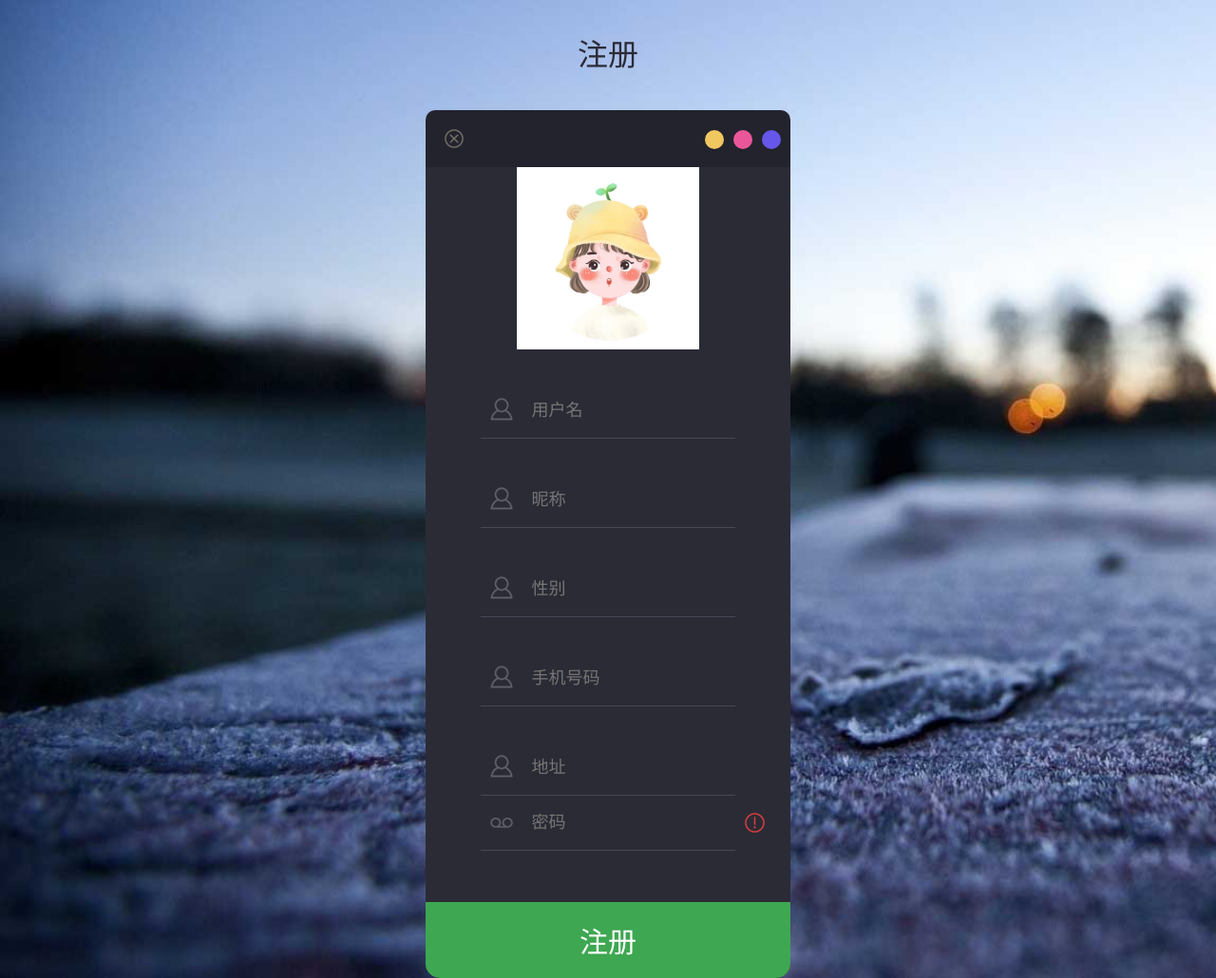
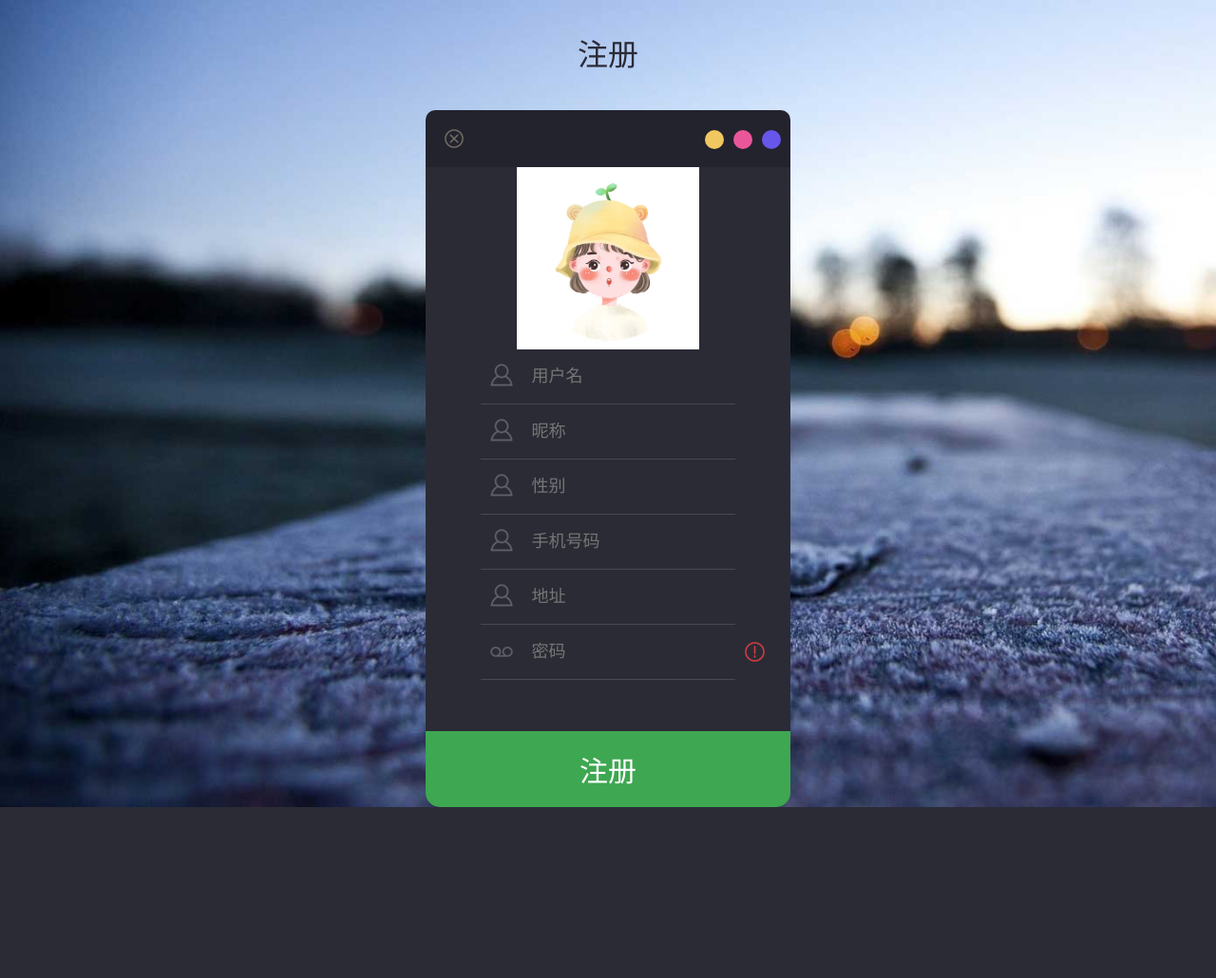
Before and after one commit to HeloWXL/flower, a Java web app: page /register in a window 1280 px wide. Shown: the whole page at 95% size. After the commit the page ends 850 px from the top, so only its background shows below. Run offline with Spring Boot 4, a stand-in JSP engine, Linux system fonts and the light colour scheme; some of the project's set-up classes (security, data sources, template engines, error pages and the like) are left out, and stand-ins take their place.

Commit message:
用户注册+登录修改

```diff
--- a/src/main/webapp/WEB-INF/views/user/register.jsp
+++ b/src/main/webapp/WEB-INF/views/user/register.jsp
@@ -32,93 +32,15 @@
     <div class="clear"> </div>
     <div class="avtar"><img src="${ctx}/res/img/login.jpg" /></div>
     <form>
-        <input type="text" class="text"  placeholder="用户名" id="username">
-        <input type="text" class="text"  placeholder="昵称" id="nickname">
-        <input type="text" class="text"  placeholder="性别" id="sex">
-        <input type="text" class="text"  placeholder="手机号码" id="phone">
-        <input type="text" class="text"  placeholder="地址" id="address">
+        <input type="text" class="text"  placeholder="用户名" id="username" style="margin-top: 0em;">
+        <input type="text" class="text"  placeholder="昵称" id="nickname" style="margin-top: 0em;">
+        <input type="text" class="text"  placeholder="性别" id="sex" style="margin-top: 0em;">
+        <input type="text" class="text"  placeholder="手机号码" id="phone" style="margin-top: 0em;">
+        <input type="text" class="text"  placeholder="地址" id="address" style="margin-top: 0em;">
         <div class="key"><input type="password" placeholder="密码" id="password"></div>
     </form>
     <div class="signin"><input type="submit" value="注册" id="register"></div>
 </div>
 </body>
-<script>
-    /**
-     * 点击注册
-     */
-    $('#register').click(function (e) {
-        e.preventDefault();
-        var username = $("#username").val();
-        var nickname = $("#nickname").val();
-        var password = $("#password").val();
-        var sex = $("#sex").val();
-        var phone = $("#phone").val();
-        var address = $("#address").val();
-
-        if(username==""||username==null){
-            alert("用户名不能为空");
-            return ;
-        }
-
-        if(nickname==""||nickname==null){
-            alert("昵称不能为空");
-            return ;
-        }
-
-        if(password==""||password==null){
-            alert("密码不能为空");
-            return ;
-        }
-
-        if(sex==""||sex==null){
-            alert("性别不能为空");
-            return ;
-        }
-
-        if(phone==""||phone==null){
-            alert("手机号码不能为空");
-            return ;
-        }
-
-        if(password==""||password==null){
-            alert("密码不能为空");
-            return ;
-        }
-        if(address==""||address==null){
-            alert("地址不能为空");
-            return ;
-        }
-        user = {
-            userName:username,
-            nickName:nickname,
-            password:password,
-            sex:sex,
-            phone:phone,
-            address:address
-        }
-        register(user);
-    });
-
-    /**
-     * 注册函数
-     */
-    function register(user) {
-
-        $.ajax({
-            url:ctx+'/user/register',
-            data:JSON.stringify(user),
-            type:'post',
-            dataType:'json',
-            contentType: 'application/json; charset=utf-8',
-            success:function (res) {
-                if(res==1){
-                    location.href=ctx+'/login';
-                }else{
-                  alert("服务器内部错误");
-                }
-            }
-        })
-
-    }
-</script>
+<script type="text/javascript" src="${ctx}/res/js/user/register.js"></script>
 </html>
```
Also changed, not shown: src/main/webapp/WEB-INF/views/user/info.jsp (added, +16 -0 lines), src/main/webapp/WEB-INF/views/user/login.jsp (+1 -47 lines), src/main/webapp/res/js/user/login.js (added, +45 -0 lines), src/main/webapp/res/js/user/register.js (added, +77 -0 lines).
